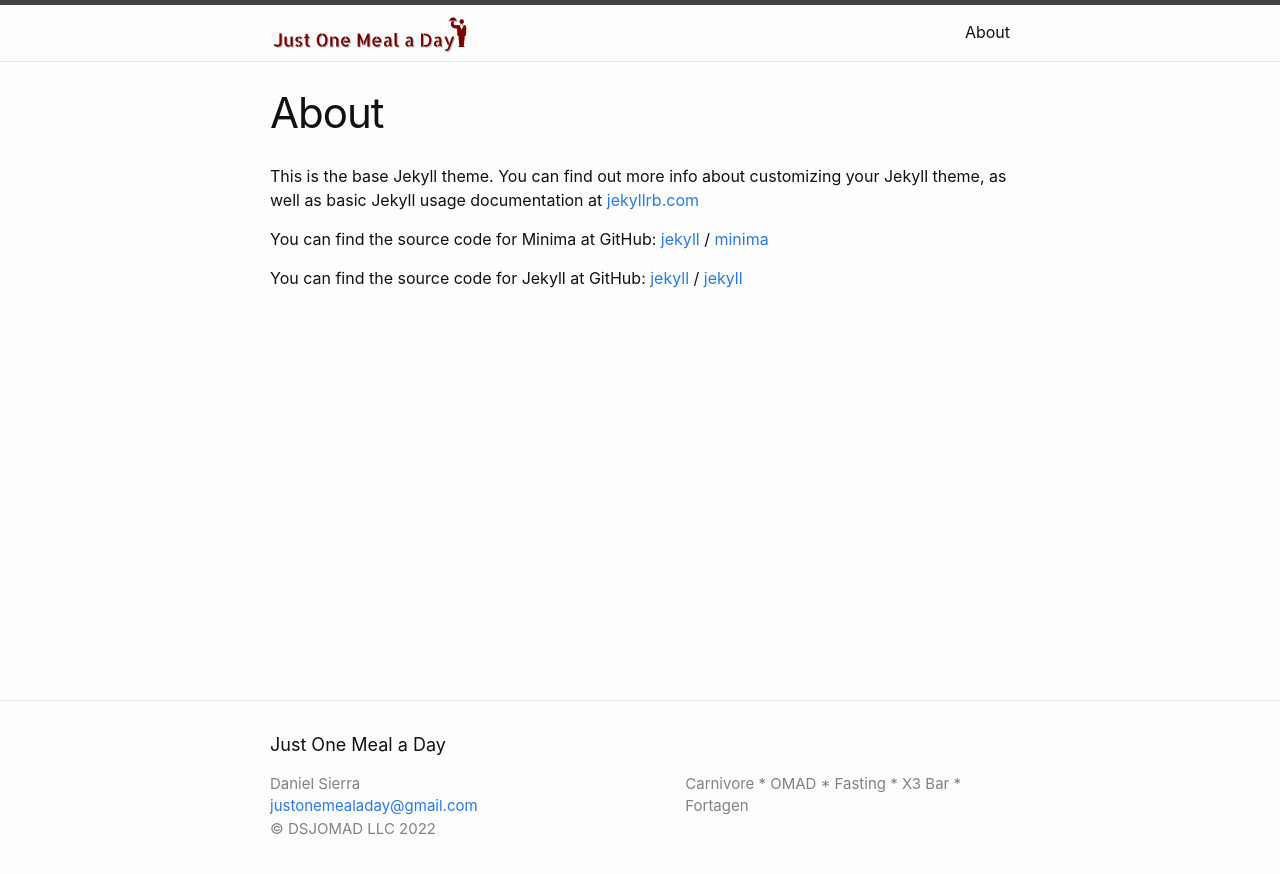
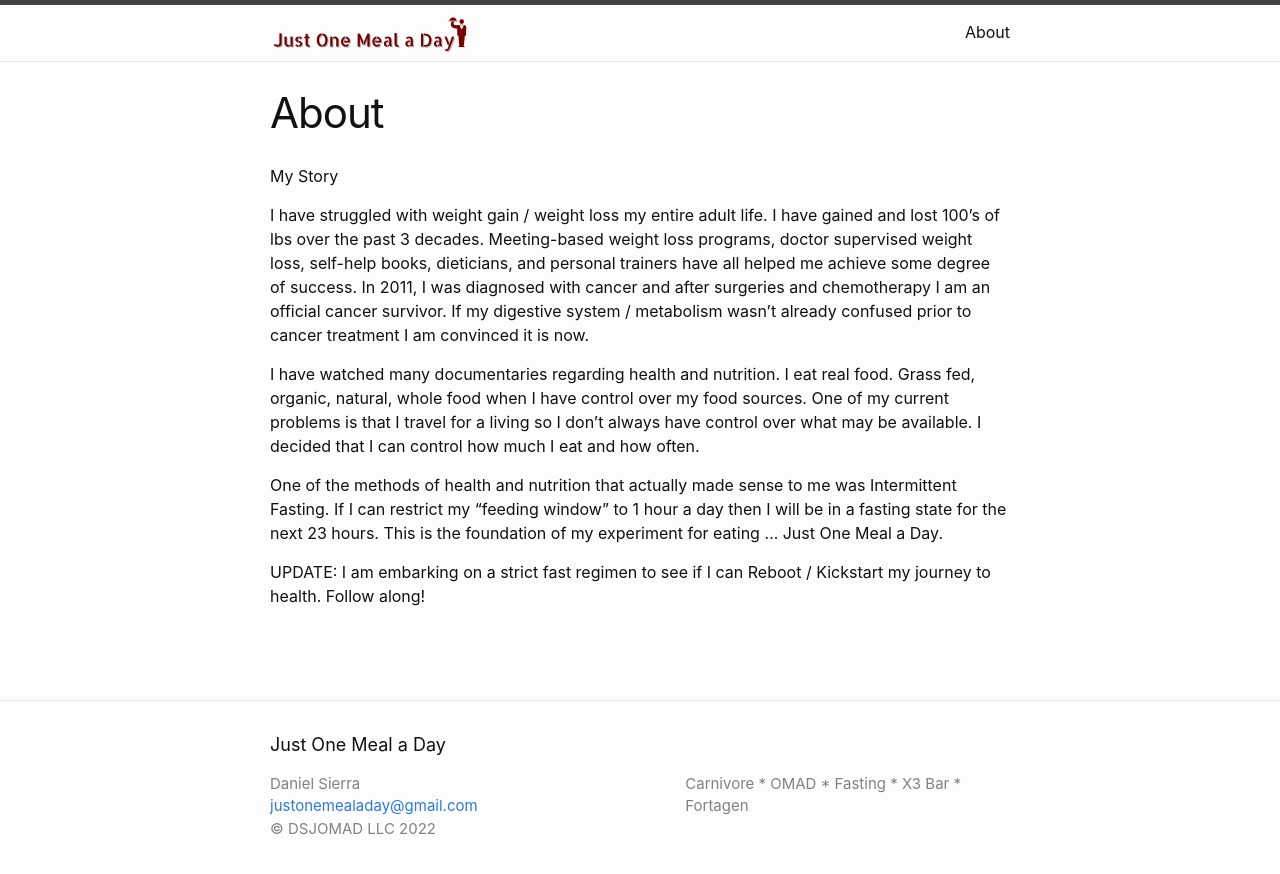
Before and after one commit to dsjomad/justonemealaday, a Jekyll site: the page built from about.markdown, in a window 1280 px wide. Shown: the top 874 px of the page. Built offline with Jekyll 4.4.1, drawn with Linux system fonts in a browser that asks for light colours.

Commit message:
Update about.markdown

```diff
--- a/about.markdown
+++ b/about.markdown
@@ -4,15 +4,12 @@ title: About
 permalink: /about/
 ---
 
-This is the base Jekyll theme. You can find out more info about customizing your Jekyll theme, as well as basic Jekyll usage documentation at [jekyllrb.com](https://jekyllrb.com/)
+My Story
 
-You can find the source code for Minima at GitHub:
-[jekyll][jekyll-organization] /
-[minima](https://github.com/jekyll/minima)
+I have struggled with weight gain / weight loss my entire adult life.  I have gained and lost 100’s of lbs over the past 3 decades. Meeting-based weight loss programs, doctor supervised weight loss, self-help books, dieticians, and personal trainers have all helped me achieve some degree of success.  In 2011, I was diagnosed with cancer and after surgeries and chemotherapy I am an official cancer survivor.  If my digestive system / metabolism wasn’t already confused prior to cancer treatment I am convinced it is now.
 
-You can find the source code for Jekyll at GitHub:
-[jekyll][jekyll-organization] /
-[jekyll](https://github.com/jekyll/jekyll)
+I have watched many documentaries regarding health and nutrition.  I eat real food. Grass fed, organic, natural, whole food when I have control over my food sources.  One of my current problems is that I travel for a living so I don’t always have control over what may be available.  I decided that I can control how much I eat and how often.
 
+One of the methods of health and nutrition that actually made sense to me was Intermittent Fasting.  If I can restrict my “feeding window” to 1 hour a day then I will be in a fasting state for the next 23 hours.  This is the foundation of my experiment for eating … Just One Meal a Day.
 
-[jekyll-organization]: https://github.com/jekyll
+UPDATE:   I am embarking on a strict fast regimen to see if I can Reboot / Kickstart my journey to health.  Follow along!
```
